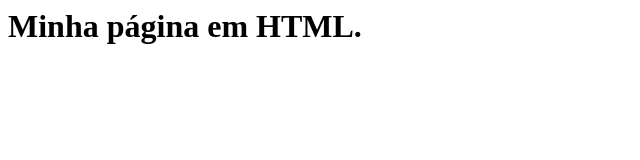
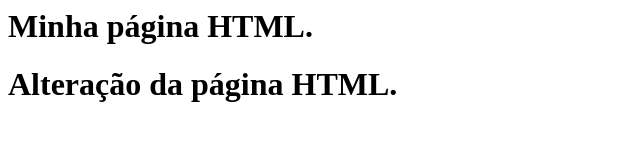
Before and after one commit to jhonatangopereira/HiringCoders, a plain HTML site: page index.html in a window 1280 px wide. Shown: the whole page, without its empty margins (0-640 px from the left). Drawn offline with Linux system fonts and the light colour scheme.

Commit message:
Arquivo Index atualizado novamente.

```diff
--- a/index.html
+++ b/index.html
@@ -1,5 +1,6 @@
 <html>
     <body>
-        <h1>Minha página em HTML.</h1>
+        <h1>Minha página HTML.</h1>
+        <h1>Alteração da página HTML.</h1>
     </body>
 </html>
```
